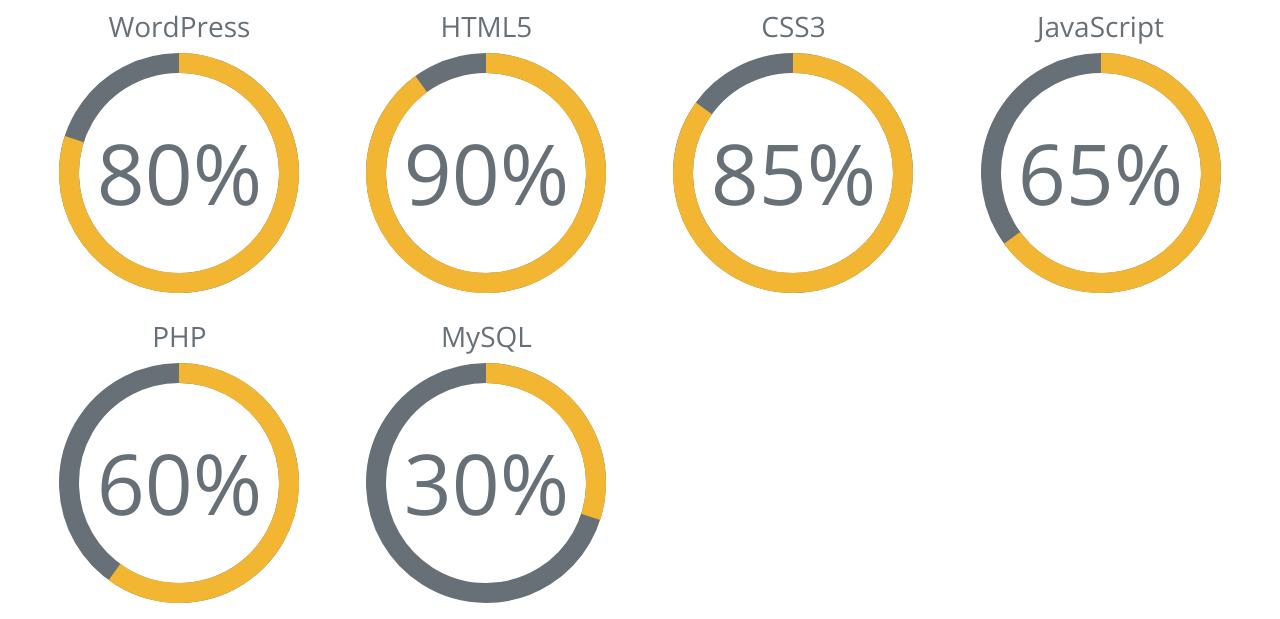
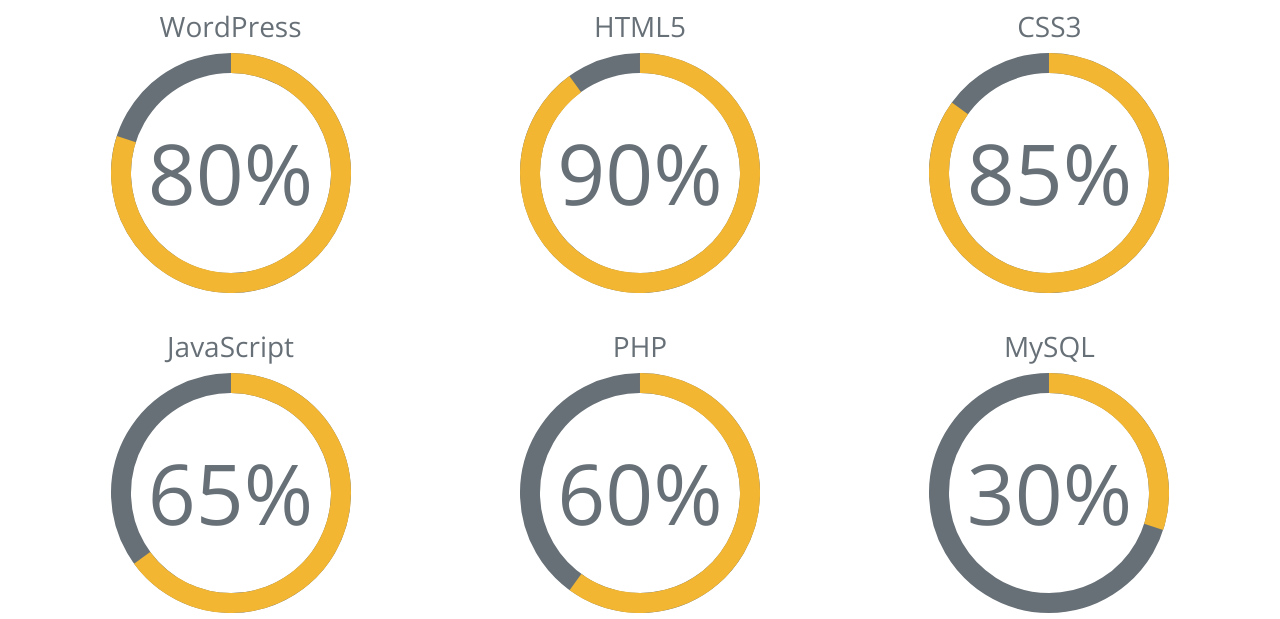
Before and after one commit to dustyndoyle/static-website, a website: page index.html in a window 1280 px wide. Shown: the part 687-1306 px from the top of the page. Drawn offline with nearby package versions, Linux system fonts and the light colour scheme; files that its build step writes are made by us from their sources.

Commit message:
Add styles to skills section

```diff
--- a/index.html
+++ b/index.html
@@ -6,7 +6,6 @@
     <link href='//fonts.googleapis.com/css?family=Open+Sans:400,300,700' rel='stylesheet' type='text/css'>
 </head>
 <body>
-    <div id="skrollr-body">
     <header class="site-header">
         <div class="container">
             <div class="twelve-columns">
@@ -72,7 +71,6 @@
             </div>
         </div>
     </section>
-    </div>
 <script src="//code.jquery.com/jquery-2.2.4.min.js" integrity="sha256-BbhdlvQf/xTY9gja0Dq3HiwQF8LaCRTXxZKRutelT44=" crossorigin="anonymous"></script>
 <script src="js/javascript.min.js" type="text/javascript"></script>
 </body>
--- a/resources/scss/supporting/skills.scss
+++ b/resources/scss/supporting/skills.scss
@@ -1,14 +1,14 @@
 // Skills Section styles
 
 .skill-container {
-    @include span-columns(3 of 12);
+    @include span-columns(4 of 12);
     text-align: center;
 
-    &:nth-child(4n) {
+    &:nth-child(3n) {
         @include omega();
     }
 
-    &:nth-child(-n+4) {
-        margin-bottom: 20px;
+    &:nth-child(-n+3) {
+        margin-bottom: 30px;
     }
 }
```
Lines whose indentation alone changed are shown as unchanged.
